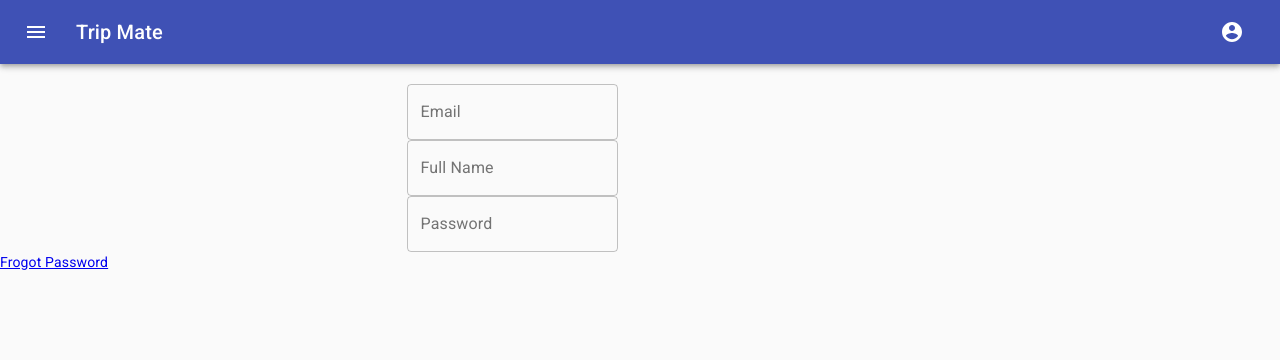
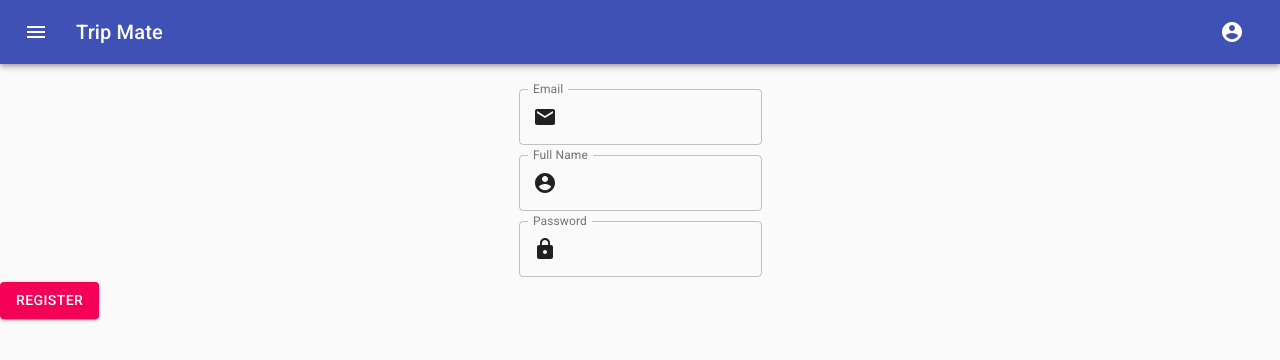
Before and after one commit to Trip-Mate/Front-end, a React (Create React App) app: page /register in a window 1280 px wide. Shown: the top 360 px of the page. Built offline with nearby package versions, Linux system fonts and the light colour scheme.

Commit message:
Register Work

```diff
--- a/src/Pages/Website/User/Register/Register.js
+++ b/src/Pages/Website/User/Register/Register.js
@@ -1,31 +1,32 @@
-import React, { useState, Fragment } from 'react';
+import React, { useState, Fragment, useRef, useEffect } from 'react';
 
 // Material-UI
 import { makeStyles } from '@material-ui/core/styles';
 import {
+	Button,
 	FormControl,
-	InputLabel,
 	TextField,
-	Typography,
 } from '@material-ui/core';
+import LockIcon from '@material-ui/icons/Lock';
+import InputAdornment from '@material-ui/core/InputAdornment';
+import EmailIcon from '@material-ui/icons/Email';
+import AccountCircleIcon from '@material-ui/icons/AccountCircle';
 
 // React Router + utils
 import { ForgotRoute } from '../../../../Routing'
 import { Link } from 'react-router-dom';
+import { blue } from '@material-ui/core/colors';
+// import { LoginRoute} from '../../../../Routing'
 
-const registerValues = {
+const register = {
 	name: '',
 	email: '',
 	password: ''
 };
-
-const Register = () => {
-	const [newUser, setnewUser] = useState(registerValues);
-
 const useStyles = makeStyles((theme) => ({
 	form: {
 		marginTop: '20px',
-			width: '80%',
+		width: '100%',
 		direction: 'column',
 		justify: 'center',
 		alignItems: 'center',
@@ -37,30 +38,110 @@ const Register = () => {
 		maxWidth: '60%',
 		background: 'transparent',
 	},
+	margin: {
+		margin: '5px'
+	},
+
 }));
+
+const Register = (props) => {
+
+	const [newUser, setNewUser] = useState();
+	const [email, setEmail] = useState(newUser);
+	const firstRender = useRef(true);
+	const [disable, setDisabled] = useState(true);
+	const [nameError, setNameError] = useState(null);
 	const classes = useStyles();
 
-	const RegisterForm = () => (
-		<Fragment>
-			<FormControl className={classes.form}>
-				<TextField variant='outlined' label='Email' value={newUser.email} />
-				<TextField variant='outlined' label='Full Name' value={newUser.name} />
+	// const SubmitForm = () => {
+	// 	setNewUser(newUser);
+	// }
+
+  const handleInputChange = e => {
+		const {email, value } = e.target
+}
+
+	useEffect(() => {
+		if (firstRender.current) {
+			firstRender.current = false
+			return
+		}setNewUser({
+			...newUser,
+			 [email]: value,
+	})
+		console.log(newUser)
+	})
+
+	  const handleSave = () => {
+		console.log(newUser)
+	  }
+
+	const RegisterForm = ( ) => (
+		<Fragment  >
+			<FormControl
+
+			className={classes.form}
+			autoComplete="off">
 				<TextField
+					    className={classes.margin}
+						variant='outlined'
+						label='Email'
+						onChange  = { e => setEmail(setNewUser) }
+						InputProps={{
+							startAdornment: (
+								<InputAdornment position="start">
+								<EmailIcon />
+								</InputAdornment>
+								),
+        					}} />
+				<TextField
+						className={classes.margin}
+						variant='outlined'
+						label='Full Name'
+						name='name'
+							InputProps={{
+							startAdornment: (
+								<InputAdornment position="start">
+								<AccountCircleIcon />
+								</InputAdornment>
+								),
+        					}}/>
+				<TextField
+						className={classes.margin}
 						variant='outlined'
 						label='Password'
-					value={newUser.password}
+						InputProps={{
+						startAdornment: (
+							<InputAdornment position="start">
+							<LockIcon />
+							</InputAdornment>
+          				),
+    			    }}
 					/>
 			</FormControl>
-			<div>
-				<Typography
+			{ nameError && <p>{nameError}</p> }
+				<Button
+					 type="submit"
+
+					variant="contained"
+					color='secondary'
+					onClick={handleSave }
+				>
+						Register
+     		 		</Button>
+			{/* <div>
+			{/* This is for the Login */}
+				{/* <Typography
 					variant='body2'
 					color='initial'
 					component={Link}
 					to={ForgotRoute}
 				>
-					Frogot Password
+					Forgot Password
 				</Typography>
-			</div>
+				</div> */}
+
+
 		</Fragment>
 	);
 
```
Also changed, not shown: src/Pages/Website/User/Register/Input.js (added, +17 -0 lines). Lines whose indentation alone changed are shown as unchanged.
